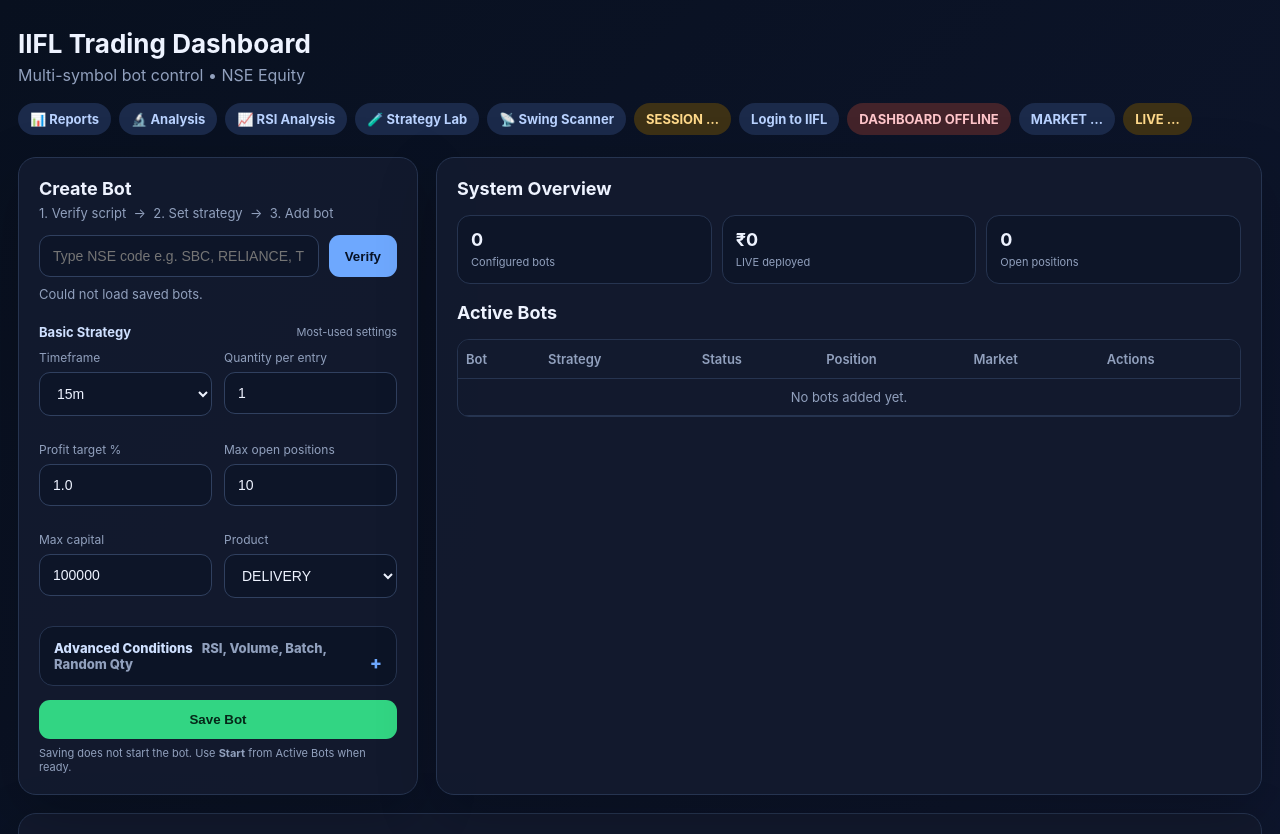
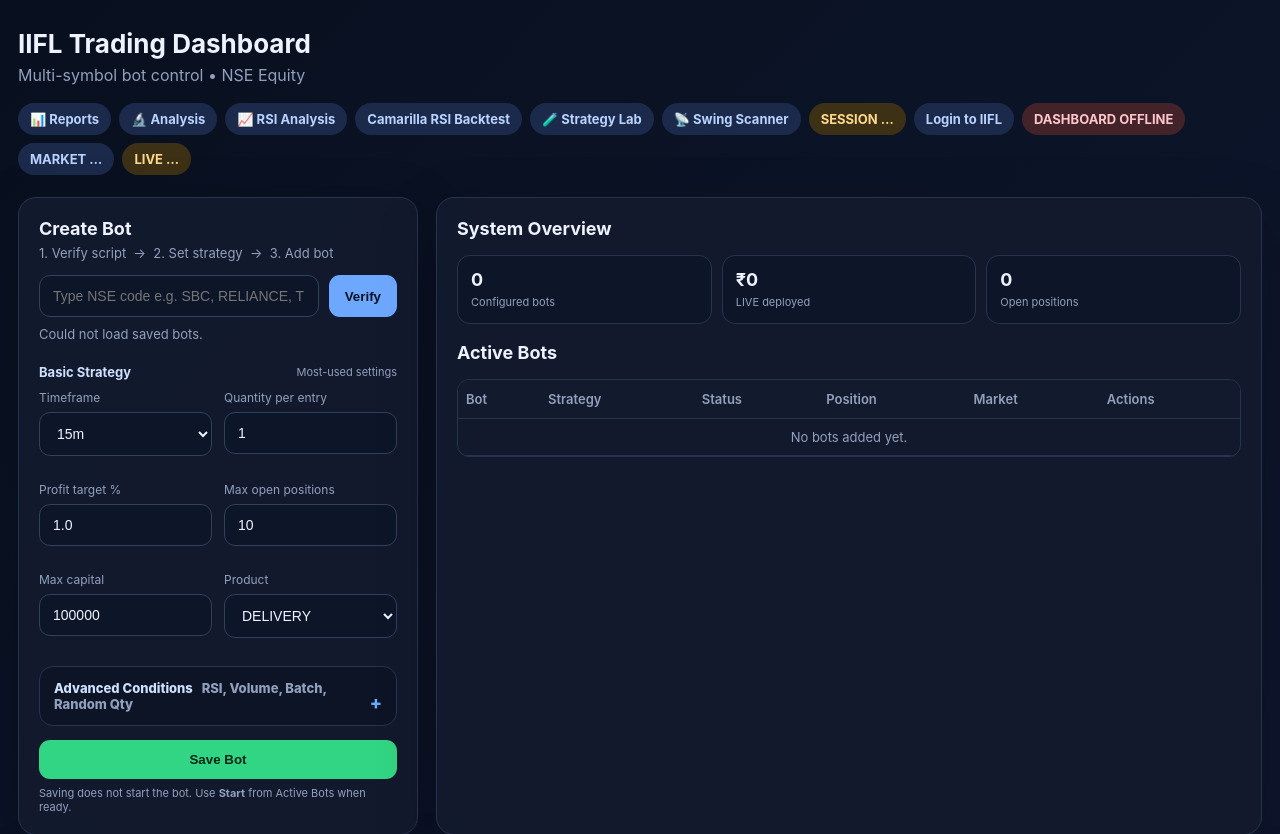
Before and after one commit to doshihiren/iifl-trading, a Flask app: page /iifl/ in a window 1280 px wide. Shown: the top 834 px of the page. Run offline with Flask 3, Linux system fonts and the light colour scheme; the visitor is signed in with stand-in values (Sample User, id 1); data that the repository does not hold is empty; parts of the project's set-up code (start-up, migrations or seed data) failed here and were passed over.

Commit message:
Register Camarilla RSI backtest and add dashboard navigation

```diff
--- a/templates/dashboard.html
+++ b/templates/dashboard.html
@@ -53,6 +53,7 @@
       <a class="badge info" href="/iifl/reports" style="text-decoration:none">📊 Reports</a>
       <a class="badge info" href="/iifl/analysis" style="text-decoration:none">🔬 Analysis</a>
       <a class="badge info" href="/iifl/analysis-rsi" style="text-decoration:none">📈 RSI Analysis</a>
+      <a class="badge info" href="/iifl/camarilla-rsi" style="text-decoration:none">Camarilla RSI Backtest</a>
       <a class="badge info" href="/iifl/strategy-lab" style="text-decoration:none">🧪 Strategy Lab</a>
       <a class="badge info" href="/iifl/swing" style="text-decoration:none">📡 Swing Scanner</a>
       <span id="sessionBadge" class="badge warn">SESSION …</span>
```
